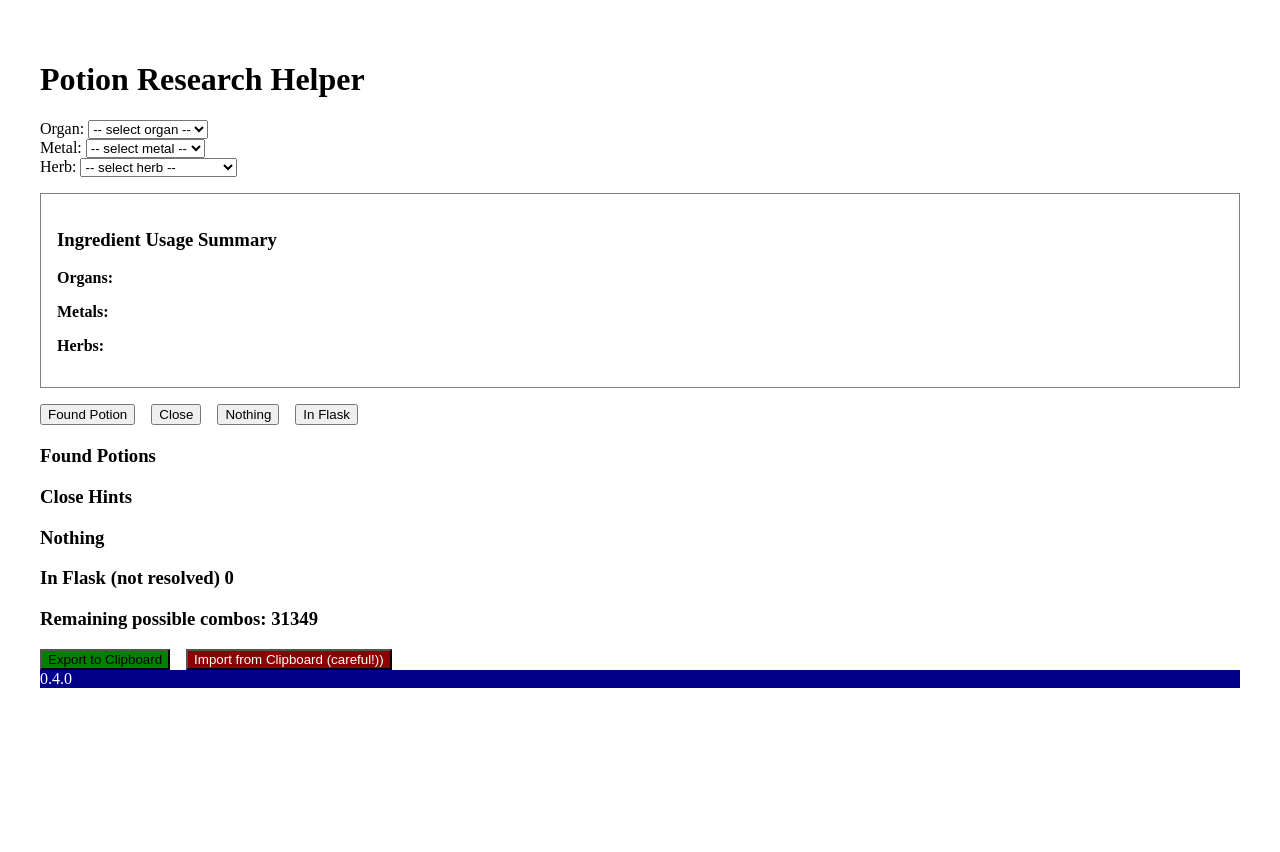
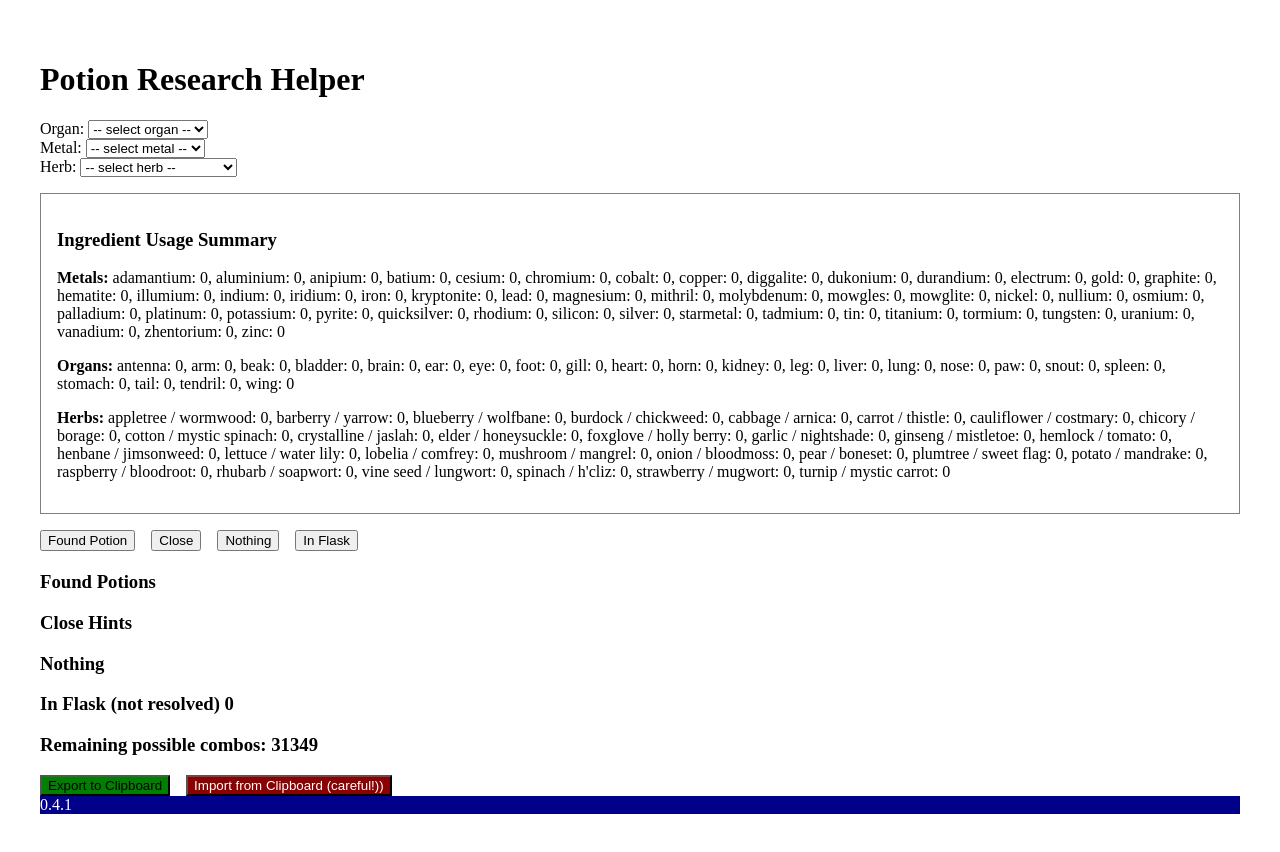
Before and after one commit to irtep/alchPotions, a React (Vite) app: page / in a window 1280 px wide. Before the commit the page ends 800 px from the top, so only its background shows below. Built offline with nearby package versions, Linux system fonts and the light colour scheme.

Commit message:
depo-041

```diff
--- a/src/App.tsx
+++ b/src/App.tsx
@@ -245,23 +245,35 @@ function App() {
         <h3>Ingredient Usage Summary</h3>
         {(() => {
           const { metalCounts, organCounts, herbCounts } = countIngredients();
+
+          // Ensure all ingredients appear, even if 0
+          const completeMetalCounts = Object.fromEntries(
+            metals.map((m) => [m, metalCounts[m] || 0])
+          );
+          const completeOrganCounts = Object.fromEntries(
+            organs.map((o) => [o, organCounts[o] || 0])
+          );
+          const completeHerbCounts = Object.fromEntries(
+            herbs.map((h) => [h, herbCounts[h] || 0])
+          );
+
           return (
             <>
               <p>
+                <strong>Metals:</strong>{" "}
+                {Object.entries(completeMetalCounts)
+                  .map(([m, count]) => `${m}: ${count}`)
+                  .join(", ")}
+              </p>
+              <p>
                 <strong>Organs:</strong>{" "}
-                {Object.entries(organCounts)
+                {Object.entries(completeOrganCounts)
                   .map(([o, count]) => `${o}: ${count}`)
                   .join(", ")}
               </p>
               <p>
-                <strong>Metals:</strong>{" "}
-                {Object.entries(metalCounts)
-                  .map(([m, count]) => `${m}: ${count}`)
-                  .join(", ")}
-              </p>
-              <p>
                 <strong>Herbs:</strong>{" "}
-                {Object.entries(herbCounts)
+                {Object.entries(completeHerbCounts)
                   .map(([h, count]) => `${h}: ${count}`)
                   .join(", ")}
               </p>
@@ -269,7 +281,6 @@ function App() {
           );
         })()}
       </div>
-
 
       {/* Buttons */}
       <div style={{ marginTop: "1rem" }}>
@@ -391,7 +402,7 @@ function App() {
           background: 'darkBlue'
         }}
       >
-        0.4.0
+        0.4.1
       </div>
     </div>
   );
```
Also changed, not shown: 3 other files (tests, documents, lock files or other folders).
